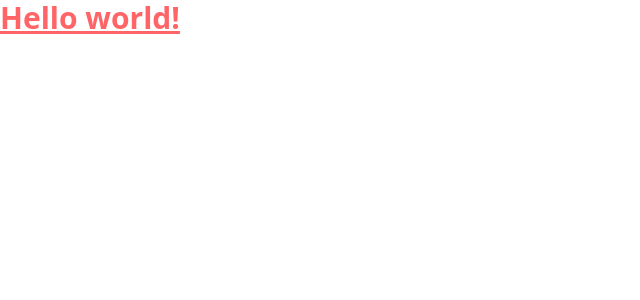
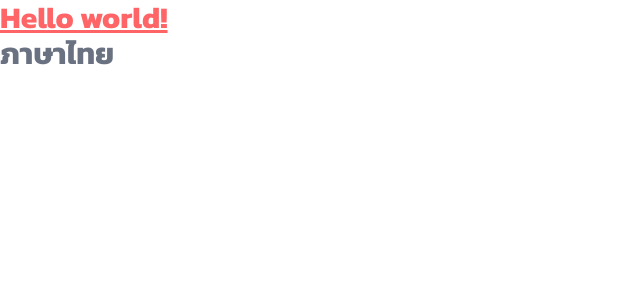
Before and after one commit to suraphon-dev/nuxt-templates-web-app, a Nuxt app: page / in a window 1280 px wide. Shown: the top 300 px of the page, without its empty margins (0-640 px from the left). Built offline with nearby package versions, Linux system fonts and the light colour scheme.

Commit message:
init google-fonts

```diff
--- a/app/app.vue
+++ b/app/app.vue
@@ -1,5 +1,4 @@
 <template>
-  <h1 class="text-3xl font-bold underline text-red-400">
-    Hello world!
-  </h1>
+  <h1 class="text-3xl font-bold underline text-red-400">Hello world!</h1>
+  <h1 class="text-3xl font-bold text-gray-500">ภาษาไทย</h1>
 </template>
--- a/app/assets/css/main.css
+++ b/app/assets/css/main.css
@@ -1 +1,5 @@
 @import "tailwindcss";
+
+* {
+   font-family: 'Kanit', sans-serif; /* ฟอนต์ Kanit */
+}
--- a/nuxt.config.ts
+++ b/nuxt.config.ts
@@ -7,4 +7,12 @@ export default defineNuxtConfig({
   vite: {
     plugins: [tailwindcss()],
   },
+  modules: ['@nuxtjs/google-fonts'],
+  googleFonts: {
+    families: {
+      Kanit: [300, 400, 500, 700],
+      Prompt: [300, 400, 500, 700],
+    },
+    display: 'swap',
+  },
 })
--- a/package.json
+++ b/package.json
@@ -15,5 +15,8 @@
     "tailwindcss": "^4.1.13",
     "vue": "^3.5.21",
     "vue-router": "^4.5.1"
+  },
+  "devDependencies": {
+    "@nuxtjs/google-fonts": "^3.2.0"
   }
 }
```
Also changed, not shown: 1 other file (tests, documents, lock files or other folders).
